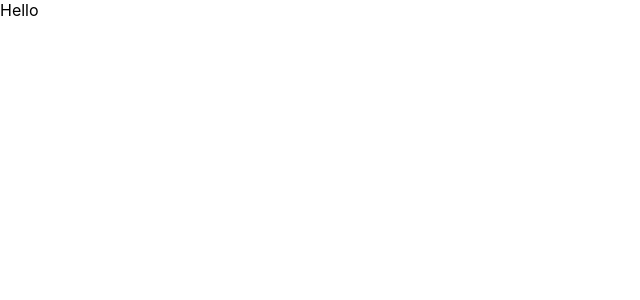
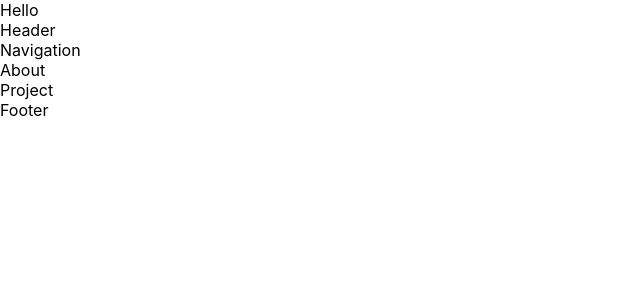
Before and after one commit to albenchris/alexander-christopherson-portfolio, a React (Create React App) app: page / in a window 1280 px wide. Shown: the top 300 px of the page, without its empty margins (0-640 px from the left). Built offline with nearby package versions, Linux system fonts and the light colour scheme.

Commit message:
starting lines for each component

```diff
--- a/src/App.js
+++ b/src/App.js
@@ -1,9 +1,17 @@
 import React from 'react';
+import Header from './components/Header';
+import Footer from './components/Footer';
+import About from './components/About';
+import Project from './components/Project';
 
 function App() {
   return (
     <div>
       Hello
+      <Header />
+      <About />
+      <Project />
+      <Footer />
     </div>
   );
 }
--- /dev/null
+++ b/src/components/About/index.js
@@ -0,0 +1,10 @@
+import React from 'react';
+
+const About = () => {
+
+    return (
+        <section>About</section>
+    );
+}
+
+export default About;
--- /dev/null
+++ b/src/components/Footer/index.js
@@ -0,0 +1,10 @@
+import React from 'react';
+
+const Footer = () => {
+
+    return (
+        <footer>Footer</footer>
+    );
+}
+
+export default Footer;
--- /dev/null
+++ b/src/components/Header/index.js
@@ -0,0 +1,14 @@
+import React from 'react';
+import Nav from '../Nav';
+
+const Header = () => {
+
+    return (
+        <header>
+            Header
+            <Nav />
+        </header>
+    );
+}
+
+export default Header;
--- /dev/null
+++ b/src/components/Nav/index.js
@@ -0,0 +1,10 @@
+import React from 'react';
+
+const Nav = () => {
+
+    return (
+        <nav>Navigation</nav>
+    );
+}
+
+export default Nav;
--- /dev/null
+++ b/src/components/Project/index.js
@@ -0,0 +1,10 @@
+import React from 'react';
+
+const Project = () => {
+
+    return (
+        <div>Project</div>
+    );
+}
+
+export default Project;
```
